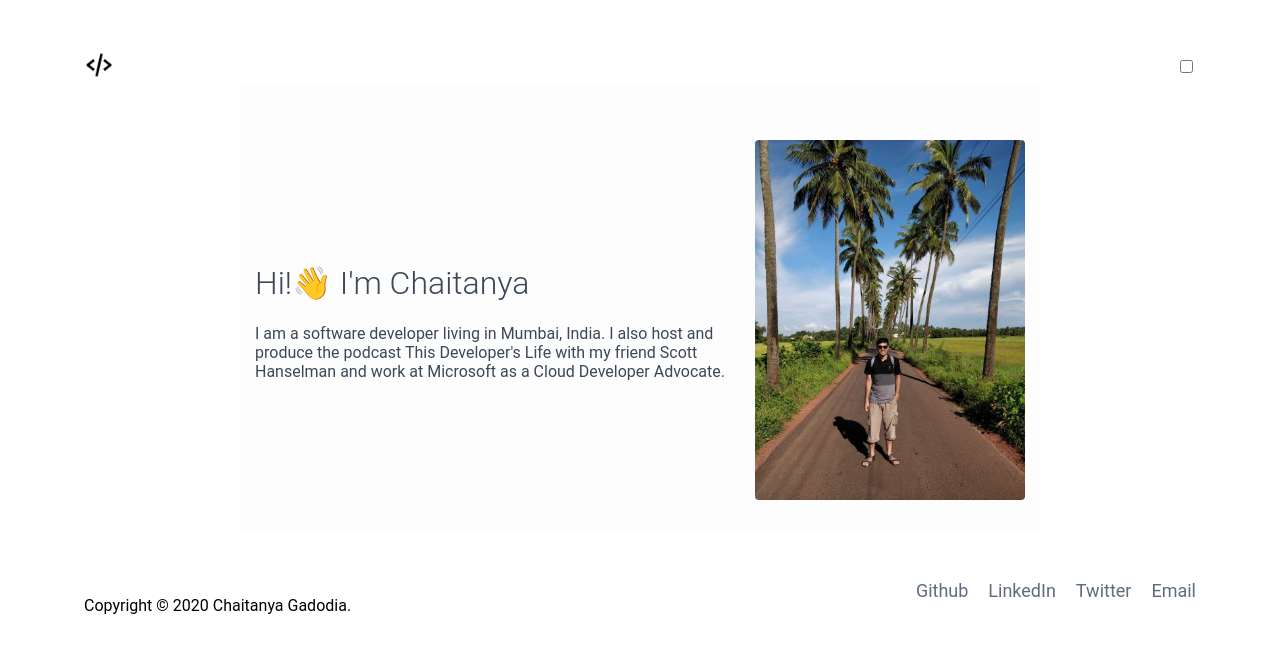
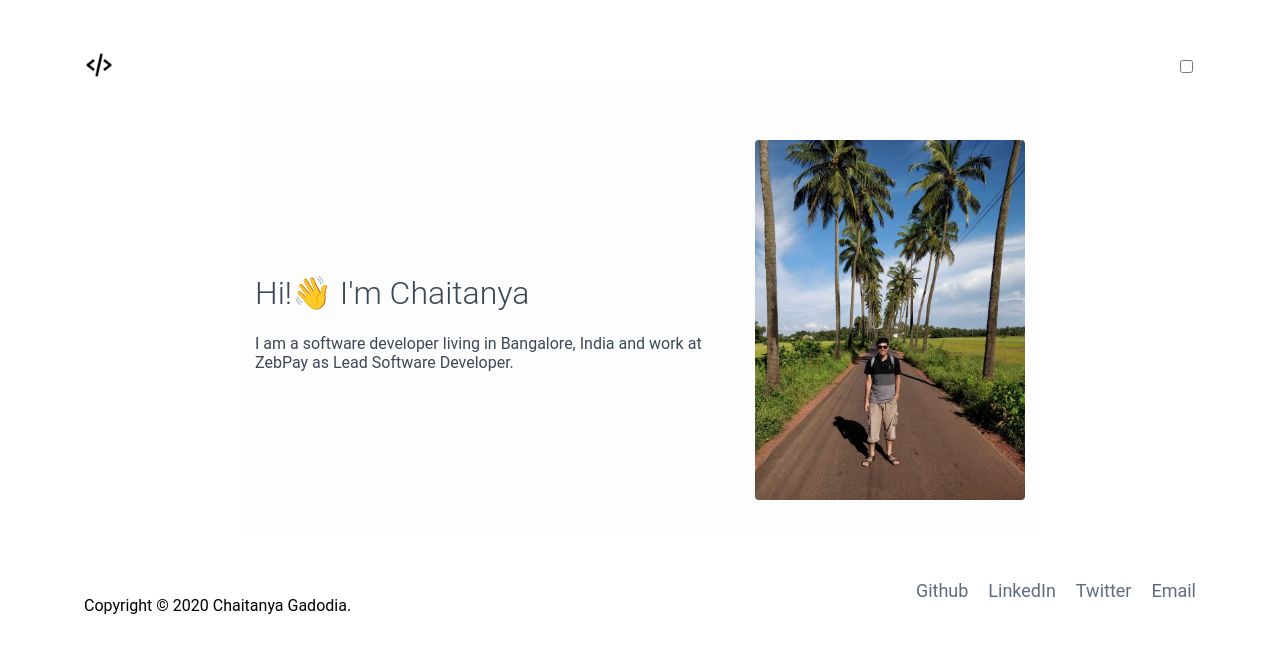
Before and after one commit to ChaitanyaGadodia/blog, a Next.js app: page / in a window 1280 px wide. Shown: the top 652 px of the page. Built offline with nearby package versions, Linux system fonts and the light colour scheme.

Commit message:
fix build

```diff
--- a/pages/index.tsx
+++ b/pages/index.tsx
@@ -57,10 +57,7 @@ export default class Index extends React.PureComponent {
                 Hi!👋 I&apos;m Chaitanya
               </h1>
               <p>
-                I am a software developer living in Mumbai, India. I also host
-                and produce the podcast This Developer&apos;s Life with my
-                friend Scott Hanselman and work at Microsoft as a Cloud
-                Developer Advocate.
+                I am a software developer living in Bangalore, India and work at ZebPay as Lead Software Developer.
               </p>
             </div>
             <img
```
